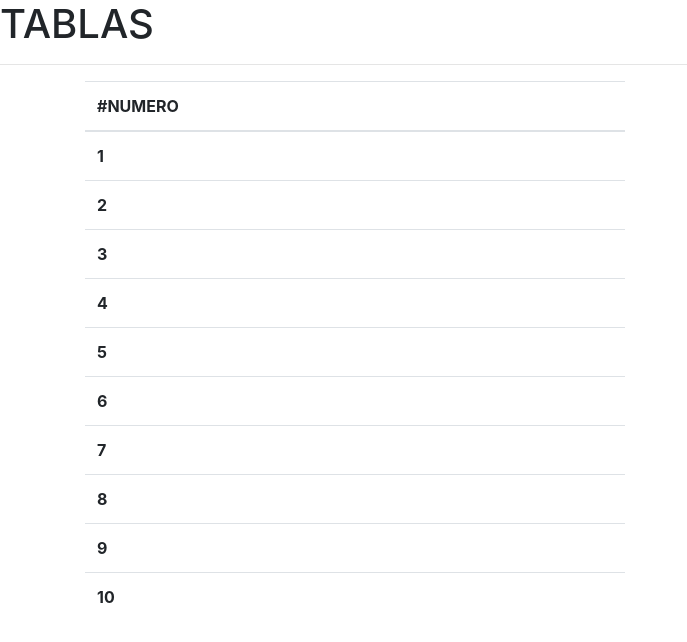
After one commit to jjosegallegocesde/super6am, a PHP site: page /tablaArreglos.php in a window 1280 px wide. The commit adds this page. Shown: the top 642 px of the page, without its empty margins (0-687 px from the left). Run offline with PHP 8.4, Linux system fonts and the light colour scheme; lists and menus that the app fills with data are empty.

Commit message:
clase de arreglos con php

```diff
--- a/index.php
+++ b/index.php
@@ -1,7 +1,8 @@
 <?php
 
 
-$producto1='atun';
+
+$producto1='Jamon';
 $producto2='arroz';
 $producto3='arepas';
 $producto4='chocolate';
--- /dev/null
+++ b/tablaArreglos.php
@@ -0,0 +1,55 @@
+<!DOCTYPE html>
+<html lang="en">
+<head>
+    <meta charset="UTF-8">
+    <meta name="viewport" content="width=device-width, initial-scale=1.0">
+    <title>Document</title>
+    <link rel="stylesheet" href="https://stackpath.bootstrapcdn.com/bootstrap/4.5.2/css/bootstrap.min.css" integrity="sha384-JcKb8q3iqJ61gNV9KGb8thSsNjpSL0n8PARn9HuZOnIxN0hoP+VmmDGMN5t9UJ0Z" crossorigin="anonymous">
+</head>
+<body>
+    <header>
+        <h1>TABLAS</h1>
+        <hr>
+    </header>
+    <main>
+        <div class="container">
+            <div class="row">
+                <div class="col-6">
+
+                <?php
+                    $usuarios=array(1,2,3,4,5,6,7,8,9,10);
+                ?>
+
+                <table class="table">
+                    <thead>
+                        <tr>
+                            <th scope="col">#NUMERO</th>
+                        </tr>
+                    </thead>
+                    <tbody>
+
+                        <?php foreach($usuarios as $valor):?>
+
+                            <tr>
+                                <th scope="row"><?php echo($valor) ?></th>
+                            </tr>
+
+
+                        <?php endforeach ?>
+
+
+
+
+                    </tbody>
+                </table>
+
+                </div>
+            </div>
+        </div>
+    </main>
+
+<script src="https://code.jquery.com/jquery-3.5.1.slim.min.js" integrity="sha384-DfXdz2htPH0lsSSs5nCTpuj/zy4C+OGpamoFVy38MVBnE+IbbVYUew+OrCXaRkfj" crossorigin="anonymous"></script>
+<script src="https://cdn.jsdelivr.net/npm/popper.js@1.16.1/dist/umd/popper.min.js" integrity="sha384-9/reFTGAW83EW2RDu2S0VKaIzap3H66lZH81PoYlFhbGU+6BZp6G7niu735Sk7lN" crossorigin="anonymous"></script>
+<script src="https://stackpath.bootstrapcdn.com/bootstrap/4.5.2/js/bootstrap.min.js" integrity="sha384-B4gt1jrGC7Jh4AgTPSdUtOBvfO8shuf57BaghqFfPlYxofvL8/KUEfYiJOMMV+rV" crossorigin="anonymous"></script>
+</body>
+</html>
```
Also changed, not shown: arreglos.php (added, +37 -0 lines), pagina1.php (+1 -18 lines).
